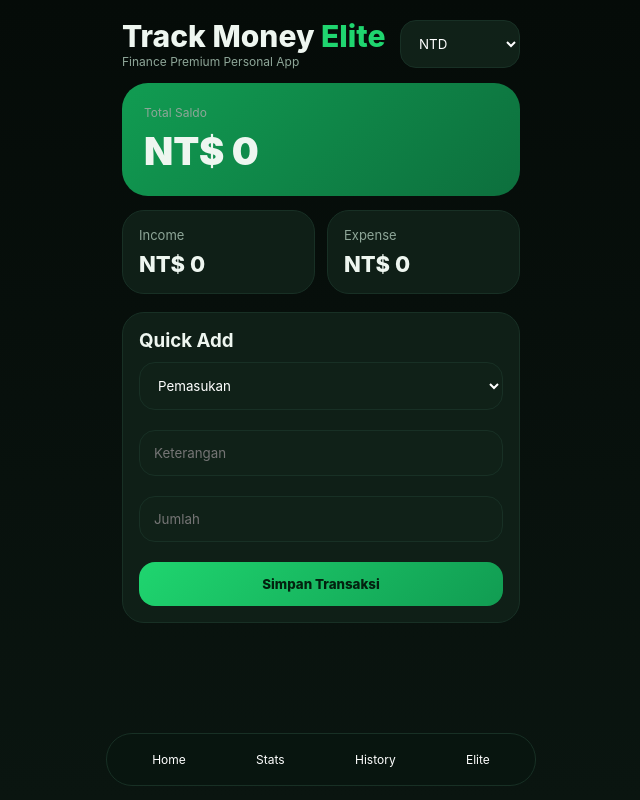
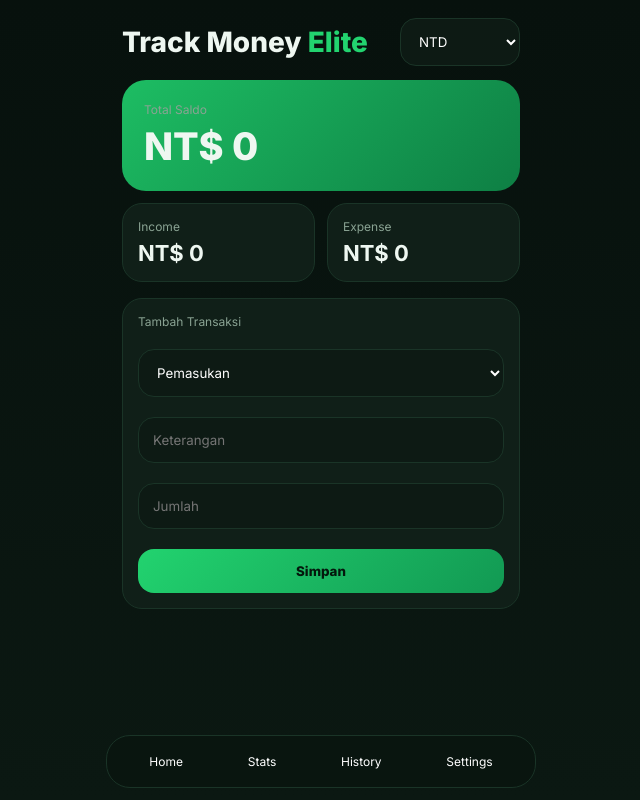
Before and after one commit to SCRIMX1/trackmoneyelite, a plain HTML site: page index.html in a window 1280 px wide. Shown: the whole page, without its empty margins (319-959 px from the left). Drawn offline with Linux system fonts and the light colour scheme.

Commit message:
Add files via upload

```diff
--- a/index.html
+++ b/index.html
@@ -1,109 +1,78 @@
 <!DOCTYPE html>
 <html lang="id"><head><meta charset="UTF-8"><meta name="viewport" content="width=device-width,initial-scale=1">
-<title>Track Money V8 Ultra Elite</title>
+<title>Track Money Final</title>
 <style>
-:root{--bg:#050b08;--panel:#0a1510;--card:#0f1f17;--line:#183025;--txt:#eef6f0;--muted:#8ea698;--g1:#1fd56f;--g2:#119c52}
-*{box-sizing:border-box;margin:0;padding:0;font-family:-apple-system,BlinkMacSystemFont,'SF Pro Text',sans-serif}
-body{background:linear-gradient(180deg,#050b08,#0a1510);color:var(--txt)}
-.wrap{max-width:430px;margin:auto;min-height:100vh;padding:18px 16px 100px}
+@import url('https://fonts.googleapis.com/css2?family=Inter:wght@400;600;700;800&display=swap');
+:root{--bg:#07110d;--bg2:#0b1812;--card:#101f18;--line:#1a3427;--txt:#eef7f1;--muted:#8aa393;--green:#22d36f}
+*{box-sizing:border-box;margin:0;padding:0;font-family:Inter,-apple-system,sans-serif}
+body{background:linear-gradient(180deg,var(--bg),var(--bg2));color:var(--txt)}
+.wrap{max-width:430px;margin:auto;min-height:100vh;padding:18px 16px 95px}
 .top{display:flex;justify-content:space-between;align-items:center;margin-bottom:14px}
-.brand{font-size:30px;font-weight:800}.elite{color:#1fd56f}.sub{font-size:12px;color:var(--muted)}
+.brand{font-size:28px;font-weight:800}.elite{color:var(--green)}
 select,input,button{width:100%;padding:14px;border-radius:16px;border:none}
-select,input{background:#102118;color:#fff;border:1px solid var(--line)}
-.hero{background:linear-gradient(135deg,var(--g2),#0d6f3d);padding:22px;border-radius:26px}
-.bal{font-size:38px;font-weight:900;margin-top:8px}
-.grid{display:grid;grid-template-columns:1fr 1fr;gap:12px;margin-top:14px}
-.card{background:var(--card);border:1px solid var(--line);padding:16px;border-radius:22px}
-.label{font-size:13px;color:var(--muted)} .val{font-size:22px;font-weight:800;margin-top:8px}
+select,input{background:#0d1a14;color:#fff;border:1px solid var(--line)}
+.hero{background:linear-gradient(135deg,#1dbd63,#0e7f44);padding:22px;border-radius:24px;animation:up .5s}
+@keyframes up{from{opacity:0;transform:translateY(8px)}to{opacity:1;transform:none}}
+.bal{font-size:38px;font-weight:800;margin-top:6px}
+.grid{display:grid;grid-template-columns:1fr 1fr;gap:12px;margin-top:12px}
+.card{background:var(--card);border:1px solid var(--line);padding:15px;border-radius:20px}
 .page{display:none}.page.active{display:block}
-.sec{margin-top:18px}.sec h3{margin-bottom:10px}
-.btn{background:linear-gradient(135deg,var(--g1),var(--g2));font-weight:800;color:#03210f}
-.item{display:flex;justify-content:space-between;gap:8px;background:var(--card);border:1px solid var(--line);padding:14px;border-radius:18px;margin:8px 0}
-.meta{font-size:12px;color:var(--muted)}
-.nav{position:fixed;bottom:14px;left:50%;transform:translateX(-50%);width:calc(100% - 24px);max-width:430px;background:#08150f;border:1px solid var(--line);padding:10px;border-radius:26px;display:flex;justify-content:space-around}
-.nav button{background:none;color:#fff;border:none;font-size:12px;width:auto;padding:8px}
-canvas{width:100%;background:#0c1a13;border-radius:18px}
-.small{font-size:12px;color:var(--muted)}
-</style></head>
-<body><div class="wrap">
-<div class="top">
-<div><div class="brand">Track Money <span class="elite">Elite</span></div><div class="sub">Finance Premium Personal App</div></div>
-<select id="wallet" style="width:120px" onchange="render()"><option value="NTD">NTD</option><option value="IDR">IDR</option></select>
-</div>
+.muted{font-size:12px;color:var(--muted)}
+.value{font-size:22px;font-weight:700;margin-top:6px}
+.sec{margin-top:16px}
+.item{display:flex;justify-content:space-between;gap:10px;padding:12px;background:var(--card);border:1px solid var(--line);border-radius:16px;margin:8px 0}
+.actions button{width:auto;padding:6px 10px;border-radius:10px;font-size:12px}
+.btn{background:linear-gradient(135deg,#22d36f,#129953);color:#04170c;font-weight:800}
+.nav{position:fixed;bottom:12px;left:50%;transform:translateX(-50%);max-width:430px;width:calc(100% - 24px);display:flex;justify-content:space-around;background:#09150f;border:1px solid var(--line);padding:10px;border-radius:24px}
+.nav button{background:none;color:#fff;width:auto;padding:8px 10px;font-size:12px}
+canvas{width:100%;background:#0c1712;border-radius:18px;margin-top:10px}
+</style></head><body><div class="wrap">
+<div class="top"><div class="brand">Track Money <span class="elite">Elite</span></div>
+<select id="wallet" style="width:120px" onchange="render()"><option value="NTD">NTD</option><option value="IDR">IDR</option></select></div>
 
 <div id="home" class="page active">
-<div class="hero"><div class="small">Total Saldo</div><div class="bal" id="bal">0</div></div>
+<div class="hero"><div class="muted">Total Saldo</div><div id="bal" class="bal">0</div></div>
 <div class="grid">
-<div class="card"><div class="label">Income</div><div class="val" id="inc">0</div></div>
-<div class="card"><div class="label">Expense</div><div class="val" id="exp">0</div></div>
+<div class="card"><div class="muted">Income</div><div id="inc" class="value">0</div></div>
+<div class="card"><div class="muted">Expense</div><div id="exp" class="value">0</div></div>
 </div>
-<div class="sec card"><h3>Quick Add</h3>
+<div class="sec card">
+<div class="muted">Tambah Transaksi</div><br>
 <select id="type"><option value="income">Pemasukan</option><option value="expense">Pengeluaran</option></select><br><br>
 <input id="desc" placeholder="Keterangan"><br><br>
 <input id="amt" type="number" placeholder="Jumlah"><br><br>
-<button class="btn" onclick="addTx()">Simpan Transaksi</button>
-</div>
-</div>
-
-<div id="stats" class="page">
-<div class="sec card"><h3>Rekap Bulanan</h3><div class="small">Wallet aktif: <span id="walletName"></span></div><br>
-<canvas id="cv" width="360" height="180"></canvas></div>
-</div>
-
-<div id="history" class="page"><div class="sec"><h3>Riwayat</h3><div id="list"></div></div></div>
-
-<div id="settings" class="page">
-<div class="sec card"><h3>Elite Settings</h3>
-<button class="btn" onclick="backupData()">Backup Data</button><br><br>
-<button class="btn" onclick="resetData()">Reset Wallet (dengan backup)</button>
+<button class="btn" onclick="addTx()">Simpan</button>
 </div></div>
 
+<div id="stats" class="page"><div class="card"><div class="muted">Rekap Bulanan</div><canvas id="cv" width="360" height="180"></canvas></div></div>
+<div id="history" class="page"><div id="list"></div></div>
+<div id="settings" class="page"><div class="card"><button class="btn" onclick="backup()">Backup JSON</button><br><br><button class="btn" onclick="resetWallet()">Reset Wallet</button></div></div>
 </div>
 
 <div class="nav">
-<button onclick="show('home')">Home</button>
-<button onclick="show('stats')">Stats</button>
-<button onclick="show('history')">History</button>
-<button onclick="show('settings')">Elite</button>
+<button onclick="showp('home')">Home</button>
+<button onclick="showp('stats')">Stats</button>
+<button onclick="showp('history')">History</button>
+<button onclick="showp('settings')">Settings</button>
 </div>
 
 <script>
-let db=JSON.parse(localStorage.getItem('tm_v8')||'{"NTD":[],"IDR":[],"backup":null}');
+let db=JSON.parse(localStorage.getItem('tm_final')||'{"NTD":[],"IDR":[]}');
 const $=id=>document.getElementById(id);
 function cur(){return $('wallet').value}
 function sym(){return cur()==='NTD'?'NT$':'Rp'}
 function money(n){return sym()+' '+Number(n).toLocaleString('en-US')}
-function save(){localStorage.setItem('tm_v8',JSON.stringify(db));render()}
-function show(id){document.querySelectorAll('.page').forEach(p=>p.classList.remove('active'));$(id).classList.add('active')}
-function addTx(){
- let d=$('desc').value.trim(),a=parseFloat($('amt').value),t=$('type').value;
- if(!d||!a)return alert('Isi data');
- db[cur()].unshift({id:Date.now(),desc:d,amt:a,type:t,date:new Date().toLocaleDateString()});
- $('desc').value='';$('amt').value='';save();
-}
+function save(){localStorage.setItem('tm_final',JSON.stringify(db));render()}
+function showp(id){document.querySelectorAll('.page').forEach(x=>x.classList.remove('active'));$(id).classList.add('active');render()}
+function addTx(){let d=$('desc').value.trim(),a=parseFloat($('amt').value),t=$('type').value;if(!d||!a)return;
+db[cur()].unshift({id:Date.now(),desc:d,amt:a,type:t,date:new Date().toLocaleDateString()});$('desc').value='';$('amt').value='';save();}
 function delTx(id){db[cur()]=db[cur()].filter(x=>x.id!==id);save()}
-function editTx(id){
- let t=db[cur()].find(x=>x.id===id); if(!t)return;
- let d=prompt('Edit keterangan',t.desc); if(d===null)return;
- let a=prompt('Edit jumlah',t.amt); if(a===null)return;
- t.desc=d; t.amt=parseFloat(a)||t.amt; save();
-}
-function backupData(){db.backup=JSON.parse(JSON.stringify(db[cur()]));save();alert('Backup wallet tersimpan')}
-function resetData(){if(confirm('Reset wallet ini? Backup otomatis dibuat')){db.backup=JSON.parse(JSON.stringify(db[cur()]));db[cur()]=[];save();}}
-function render(){
- let arr=db[cur()],inc=0,exp=0,html='';
- arr.forEach(x=>{if(x.type==='income')inc+=x.amt;else exp+=x.amt;
- html+=`<div class=item><div><div>${x.desc}</div><div class=meta>${x.date}</div></div><div>${x.type==='income'?'+':'-'} ${money(x.amt)} <button onclick="editTx(${x.id})">E</button> <button onclick="delTx(${x.id})">X</button></div></div>`});
- $('inc').textContent=money(inc); $('exp').textContent=money(exp); $('bal').textContent=money(inc-exp); $('walletName').textContent=cur();
- $('list').innerHTML=html||'<div class="card">Belum ada transaksi</div>';
- chart(arr);
-}
-function chart(arr){
- let c=$('cv'),x=c.getContext('2d');x.clearRect(0,0,c.width,c.height);
- let monthly=[0,0,0,0,0,0];
- arr.slice(0,6).forEach((v,i)=>monthly[i]=v.amt);
- let max=Math.max(...monthly,1);
- monthly.forEach((v,i)=>{let h=v/max*120;x.fillStyle='#1fd56f';x.fillRect(20+i*55,150-h,30,h);x.fillStyle='#fff';x.fillText(i+1,30+i*55,170);});
-}
+function editTx(id){let t=db[cur()].find(x=>x.id===id);if(!t)return;let d=prompt('Keterangan',t.desc);if(d===null)return;let a=prompt('Jumlah',t.amt);if(a===null)return;t.desc=d;t.amt=parseFloat(a)||t.amt;save();}
+function backup(){let blob=new Blob([JSON.stringify(db,null,2)],{type:'application/json'});let a=document.createElement('a');a.href=URL.createObjectURL(blob);a.download='trackmoney-backup.json';a.click();}
+function resetWallet(){if(confirm('Reset wallet ini?')){db[cur()]=[];save();}}
+function chart(arr){let c=$('cv'),x=c.getContext('2d');x.clearRect(0,0,c.width,c.height);let vals=[0,0,0,0,0,0];arr.slice(0,6).forEach((v,i)=>vals[i]=v.amt);let m=Math.max(...vals,1);vals.forEach((v,i)=>{let h=v/m*120;x.fillStyle='#22d36f';x.fillRect(20+i*55,150-h,26,h);});}
+function render(){let arr=db[cur()],inc=0,exp=0,h='';arr.forEach(v=>{if(v.type==='income')inc+=v.amt;else exp+=v.amt;
+h+=`<div class=item><div><div>${v.desc}</div><div class=muted>${v.date}</div></div><div><div>${v.type==='income'?'+':'-'} ${money(v.amt)}</div><div class=actions><button onclick="editTx(${v.id})">Edit</button> <button onclick="delTx(${v.id})">Del</button></div></div></div>`});
+$('inc').textContent=money(inc);$('exp').textContent=money(exp);$('bal').textContent=money(inc-exp);$('list').innerHTML=h||'<div class="card">Belum ada transaksi</div>';chart(arr);}
 render();
 </script></body></html>
```
